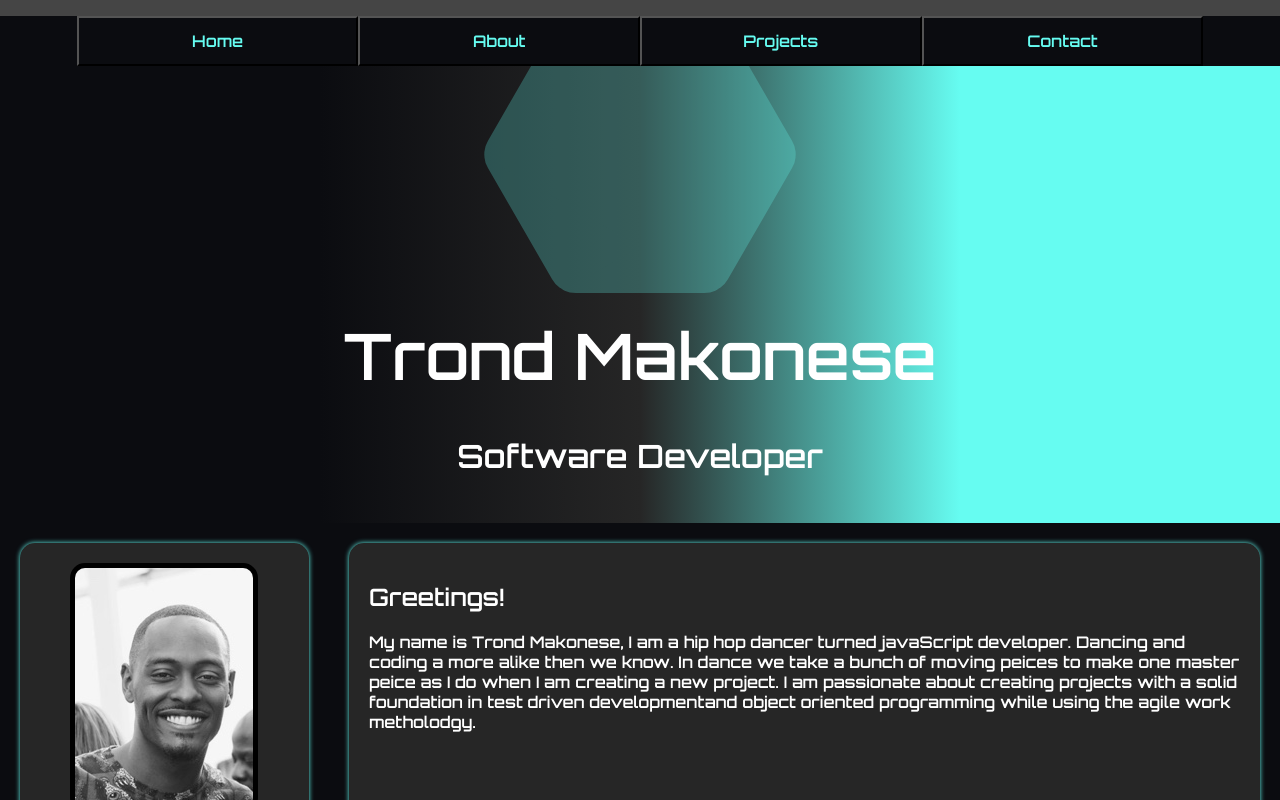
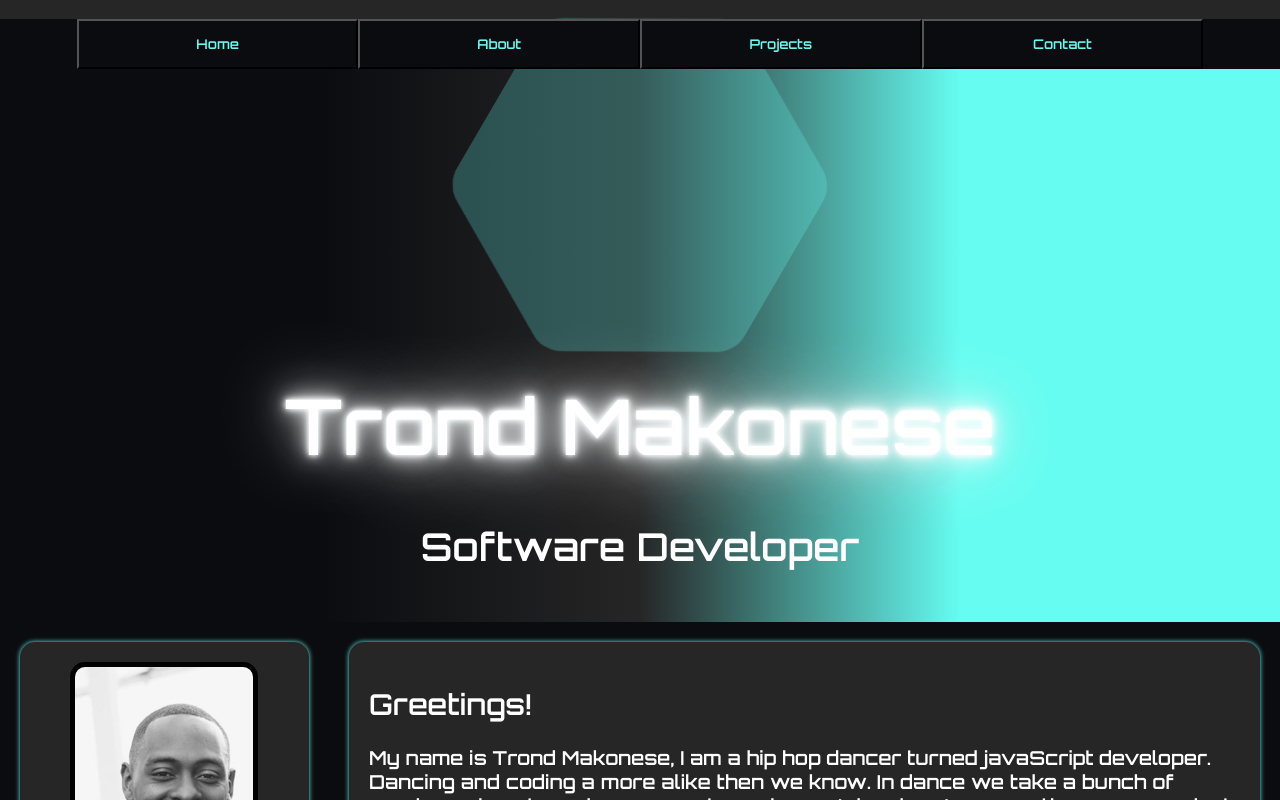
Before and after one commit to Trond240/Trond-s-Portfolio-Site, a React (Create React App) app: page / in a window 1280 px wide. Shown: the top 800 px of the page. Built offline with nearby package versions, Linux system fonts and the light colour scheme.

Commit message:
Add animation effects to home section of the page.

```diff
--- a/src/App.css
+++ b/src/App.css
@@ -1,6 +1,7 @@
 .App {
     margin: 0px;
     font-family: 'Orbitron', sans-serif;
+    font-size: 1.2em;
 }
 
 .social_wrapper {
@@ -10,6 +11,7 @@
 }
 
 .background_div {
+    height: 100%;
     width: 100%;
     color: #fff;
     background-color: #262626;
@@ -26,7 +28,29 @@
 
 .author_name {
   font-size: 2.0em;
+  text-shadow: 0px 0px 5px #66FCF1, 0px 0px 10px rgb(245, 246, 248),
+    0px 0px 20px rgb(245, 246, 248), 0px 0px 30px #66FCF1,
+    0px 0px 60px rgb(0, 3, 3);
+  animation-name: glow;
+  animation-duration: 5s;
+  animation-iteration-count: infinite;
 }
+
+@keyframes glow {
+  50% {
+    text-shadow: 0px 0px 5px rgb(255, 255, 255), 0px 0px 10px rgb(255, 255, 255),
+      0px 0px 20px rgb(255, 255, 255), 0px 0px 40px rgb(255, 255, 255),
+      0px 0px 80px rgb(255, 255, 255);
+    color: white;
+  }
+
+  100% {
+    text-shadow: 0px 0px 5px #262626, 0px 0px 10px #66FCF1,
+      0px 0px 20px #66FCF1, 0px 0px 30px #66FCF1,
+      0px 0px 60px rgb(255, 255, 255);
+  }
+}
+
 
 .icon_image {
       height: 75px;
@@ -42,6 +66,7 @@ button:hover {
 /* Code by Ana Tudor codepen link =>  https://codepen.io/thebabydino/pen/gFxzt*/
 
 .background_div {
+    height: 100%;
     background: linear-gradient(90deg,
     #0B0C10 25%,  #262626, #66FCF1 75%);
 }
@@ -132,45 +157,21 @@ button:hover {
 }
 
 
-
-
 body {
-    background-color:rgba( 23, 23, 23, 0.8 );
-}
-
-
-/* .App-logo {
-  height: 40vmin;
-  pointer-events: none;
+    background-color: #262626;
 }
 
 @media (prefers-reduced-motion: no-preference) {
-  .App-logo {
-    animation: App-logo-spin infinite 20s linear;
+  .rhex {
+    animation: rhex infinite 20s linear;
   }
 }
 
-.App-header {
-  background-color: #282c34;
-  min-height: 100vh;
-  display: flex;
-  flex-direction: column;
-  align-items: center;
-  justify-content: center;
-  font-size: calc(10px + 2vmin);
-  color: white;
-}
-
-.App-link {
-  color: #61dafb;
-} */
-
-
-/* @keyframes App-logo-spin {
+@keyframes rhex {
   from {
     transform: rotate(0deg);
   }
   to {
     transform: rotate(360deg);
   }
-} */
+}
--- a/src/navBar/navBar.css
+++ b/src/navBar/navBar.css
@@ -11,7 +11,7 @@
 .navBar-buttons {
     font-family: 'Orbitron', sans-serif;
     color: #66FCF1;
-    font-size: 1em;
+    /* font-size: 1em; */
     background-color: #0B0C10;
     font-weight: bolder;
     cursor: pointer;
```
